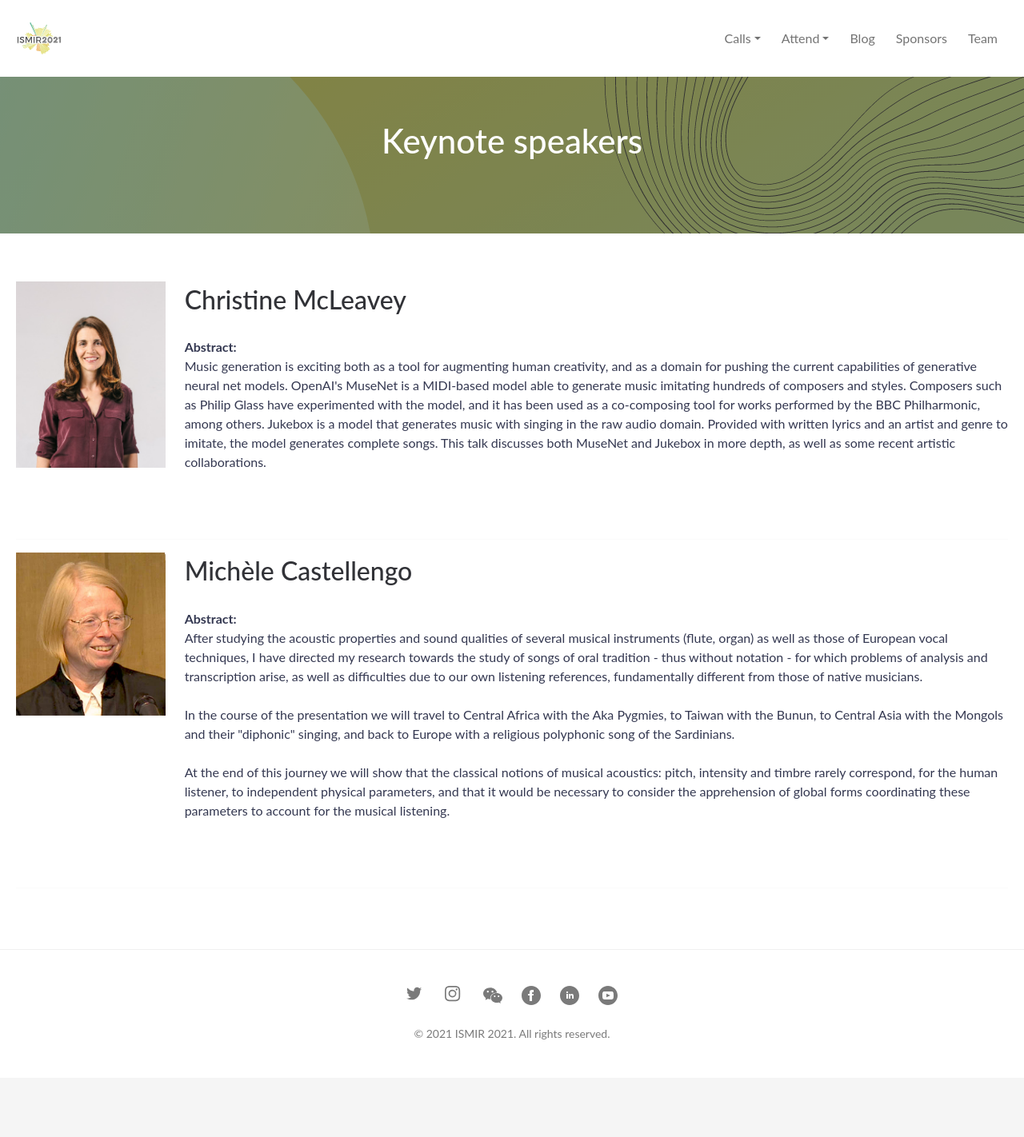
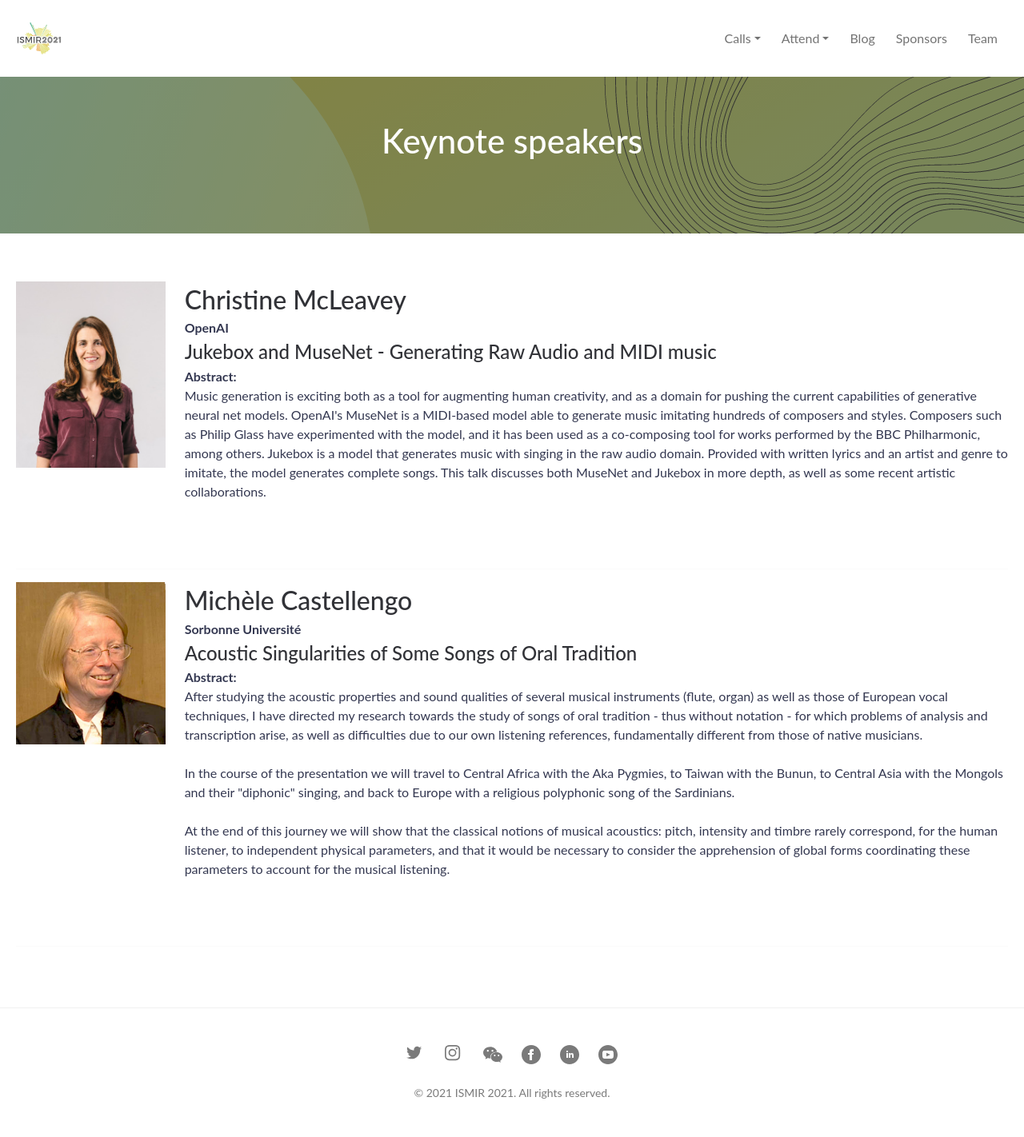
Before and after one commit to ismir2021/ismir2021.github.io, a Jekyll site: the page built from keynote.html, in a window 1280 px wide. Shown: the whole page at 80% size. Built offline with Jekyll 4.4.1, drawn with Linux system fonts in a browser that asks for light colours; nearby versions of some CDN libraries; before the commit the page ends 1348 px from its top, so only the background shows below that.

Commit message:
Added keynote talk titles and affiliations

```diff
--- a/_data/keynote.yml
+++ b/_data/keynote.yml
@@ -1,9 +1,13 @@
 ---
 -
   name: Christine McLeavey
+  affil: OpenAI
+  title: Jukebox and MuseNet - Generating Raw Audio and MIDI music
   image: /assets/keynote/Christine.jpg
   abstract: "Music generation is exciting both as a tool for augmenting human creativity, and as a domain for pushing the current capabilities of generative neural net models. OpenAI's MuseNet is a MIDI-based model able to generate music imitating hundreds of composers and styles. Composers such as Philip Glass have experimented with the model, and it has been used as a co-composing tool for works performed by the BBC Philharmonic, among others. Jukebox is a model that generates music with singing in the raw audio domain. Provided with written lyrics and an artist and genre to imitate, the model generates complete songs. This talk discusses both MuseNet and Jukebox in more depth, as well as some recent artistic collaborations."
 -
   abstract: "After studying the acoustic properties and sound qualities of several musical instruments (flute, organ) as well as those of European vocal techniques, I have directed my research towards the study of songs of oral tradition - thus without notation - for which problems of analysis and transcription arise, as well as difficulties due to our own listening references, fundamentally different from those of native musicians.<br/> <br/> In the course of the presentation we will travel to Central Africa with the Aka Pygmies, to Taiwan with the Bunun, to Central Asia with the Mongols and their \"diphonic\" singing, and back to Europe with a religious polyphonic song of the Sardinians. <br/><br/> At the end of this journey we will show that the classical notions of musical acoustics: pitch, intensity and timbre rarely correspond, for the human listener, to independent physical parameters, and that it would be necessary to consider the apprehension of global forms coordinating these parameters to account for the musical listening."
   image: /assets/keynote/Michele.jpg
   name: Michèle Castellengo
+  affil: Sorbonne Université
+  title: Acoustic Singularities of Some Songs of Oral Tradition
--- a/keynote.html
+++ b/keynote.html
@@ -11,7 +11,9 @@
 		</div>
 		<div class="col-lg">
 			<h2> {{ speaker.name }} </h2>
+      <b> {{ speaker.affil }} </b>
 			<br/>
+      <h4> {{ speaker.title }} </h2>
 			<b> Abstract: </b>
 			<br/>
 			<p> {{ speaker.abstract }}</p>
```
